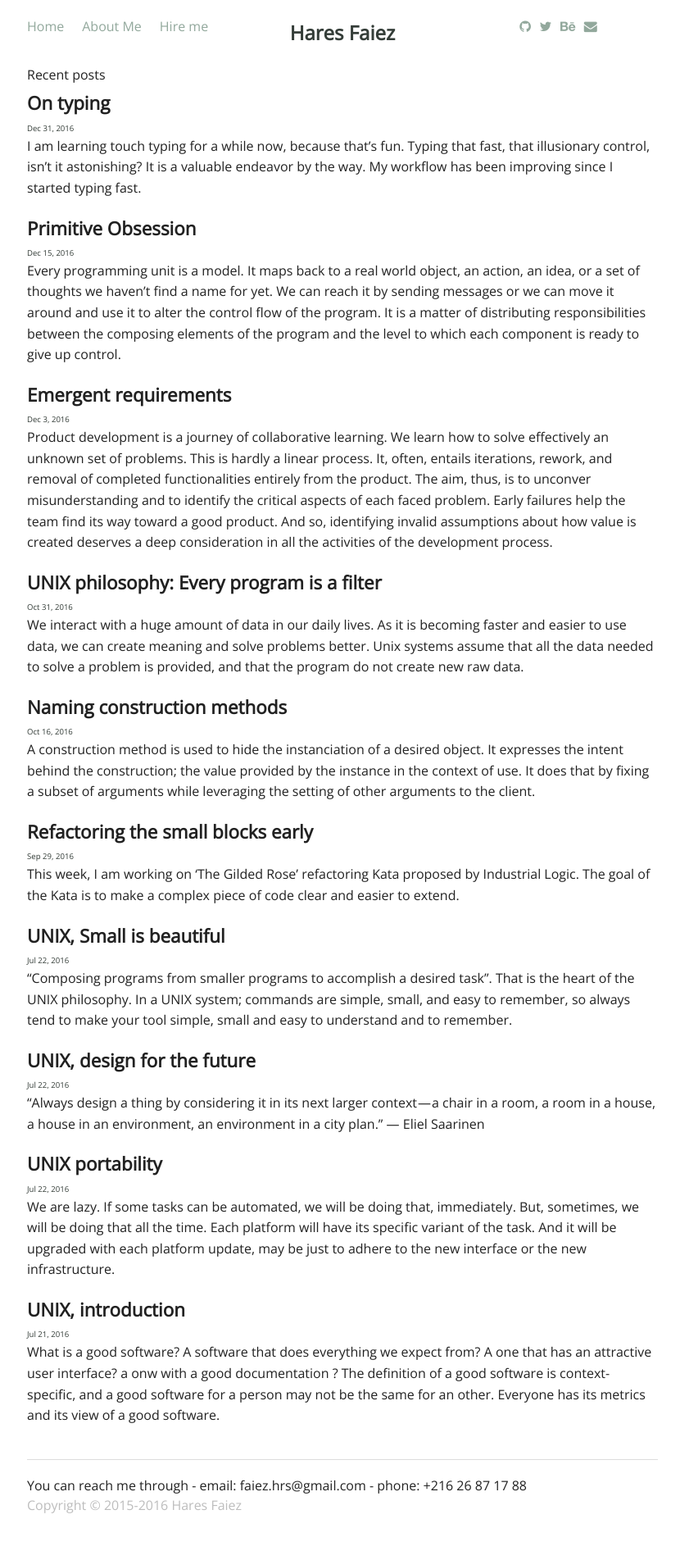
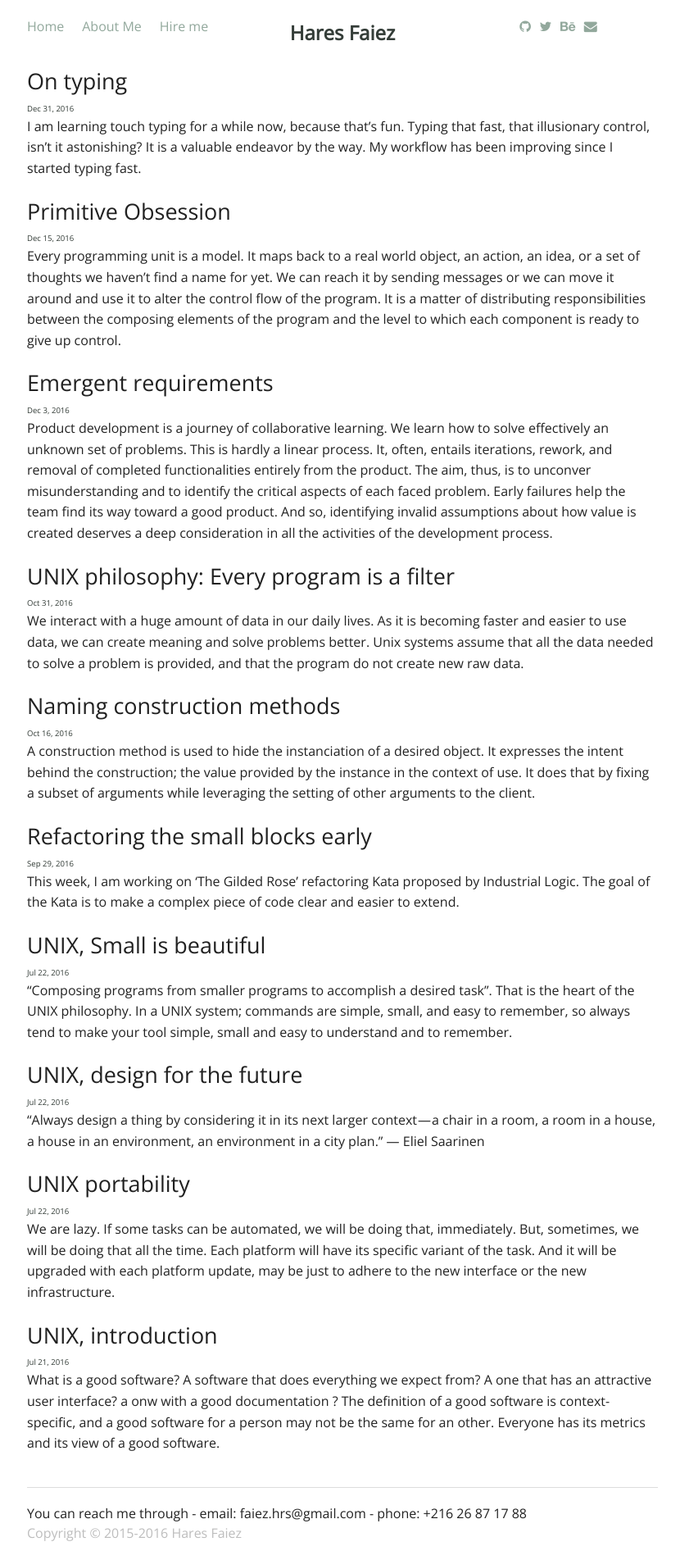
Before and after one commit to haresfaiez/haresfaiez.github.io, a Jekyll site: the page built from index.html, in a window 1280 px wide. Shown: the whole page at 82% size, without its empty margins (222-1052 px from the left). Built offline with Jekyll 4.4.1, drawn with Linux system fonts in a browser that asks for light colours; some web fonts are replaced; before the commit the page ends 1869 px from its top, so only the background shows below that.

Commit message:
Remove the 'recent posts' headline from the home

```diff
--- a/_includes/posts.html
+++ b/_includes/posts.html
@@ -1,7 +1,6 @@
-{% include pre-posts.html %}
 {% for post in site.posts %}
 <article class="text-bloc">
-  <h3 class="accent vertical-outset heading">
+  <h3 class="accent vertical-outset headline">
     <a href="{{ post.url | prepend: site.baseurl }}">
       {{ post.title }}
     </a>
--- a/_includes/pre-posts.html
+++ /dev/null
@@ -1,3 +0,0 @@
-<h6 class="text-primary_bright">
-    Recent posts
-</h6>
```
